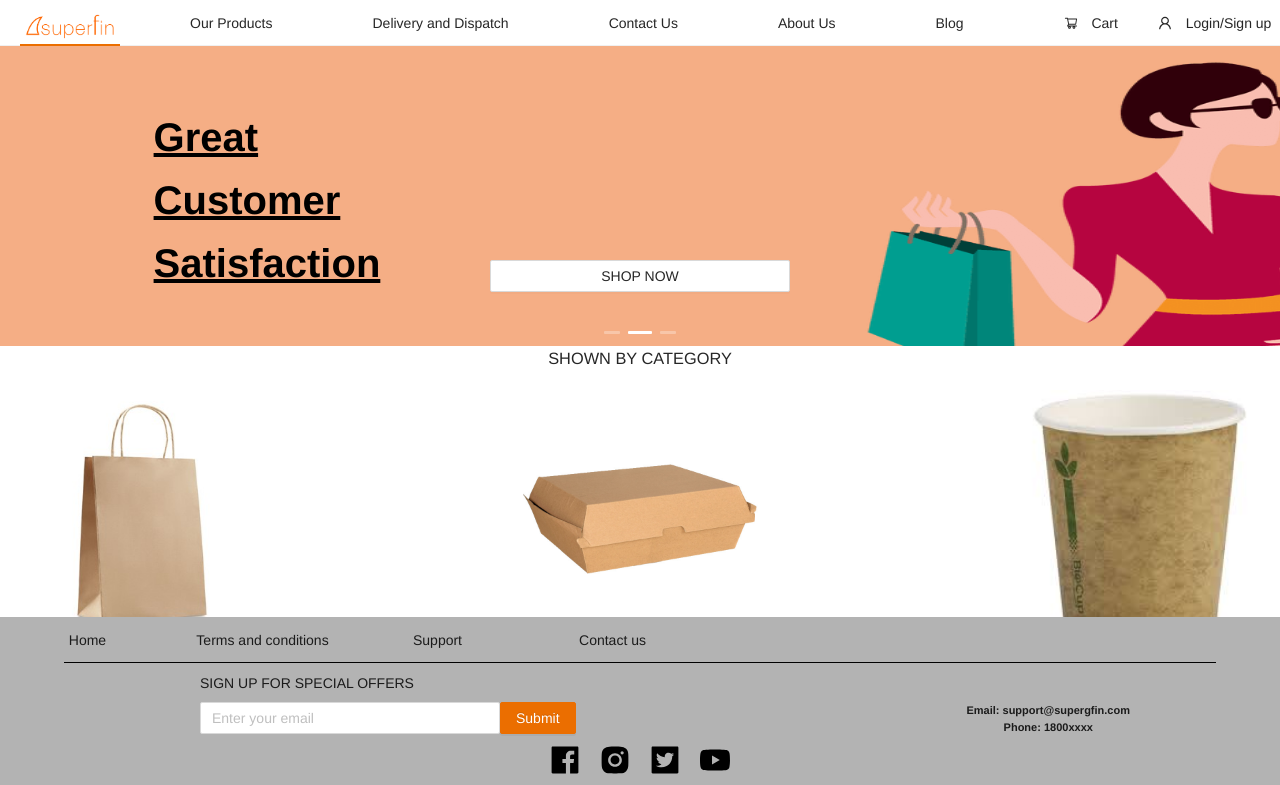
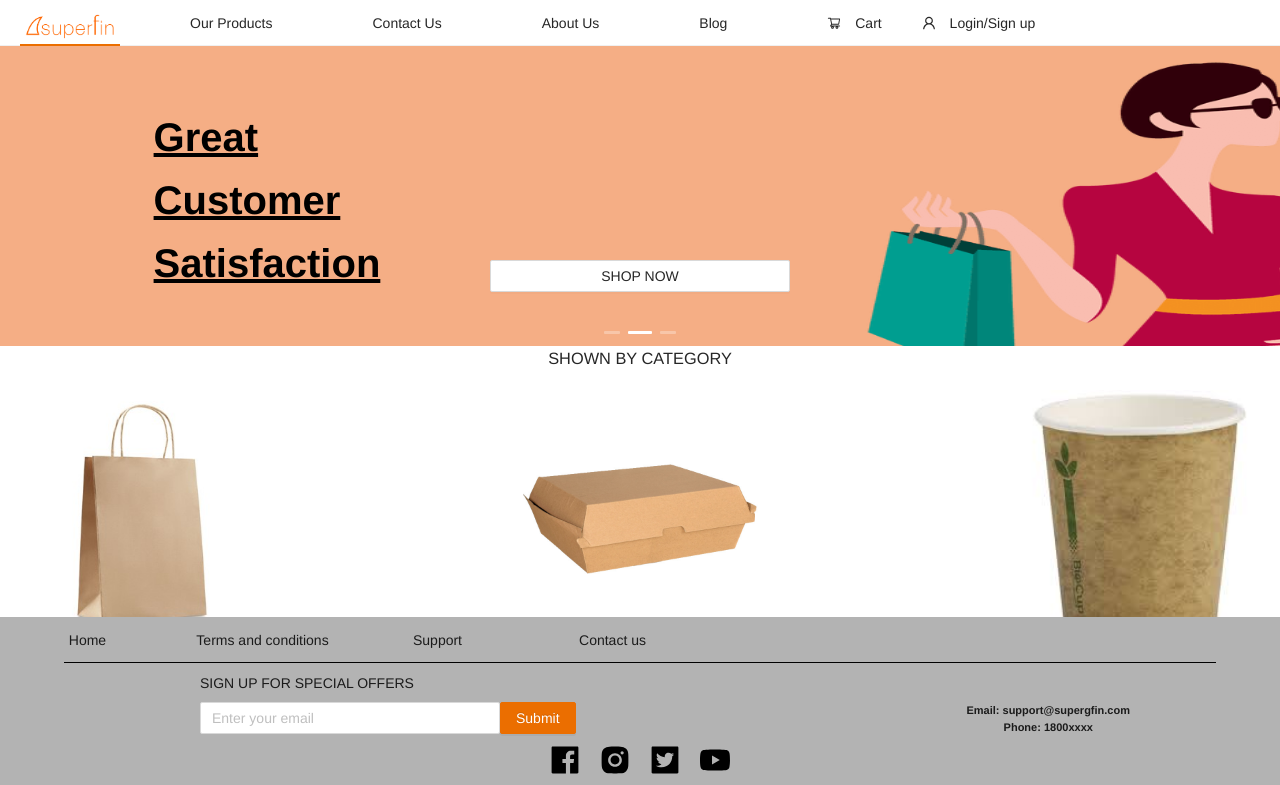
Before and after one commit to TrangNgyn/Superfin, a React (Create React App) app in the folder client/ReactProject/: page / in a window 1280 px wide. Shown: the top 785 px of the page. Built offline with nearby package versions, Linux system fonts and the light colour scheme.

Commit message:
Added Admin features to navbar

```diff
--- a/client/ReactProject/src/SharedComponents/Navbar/Navbar.js
+++ b/client/ReactProject/src/SharedComponents/Navbar/Navbar.js
@@ -5,15 +5,19 @@ import React, { useState } from 'react';
 import { Link } from 'react-router-dom';
 import image from '../../_assets/Images/Logo.png'
 
+
+
+
+
+
+
 //fake user and login check
 const fakeUser = {
   name: "Homer",
-  loggedIn: false
+  loggedIn: false,
+  userType: "GUEST"
 }
 
-const checkLoggedIn = () => {
-  return fakeUser.loggedIn;
-}
 
 //fake getCategories API function
 const getCategories = () => {
@@ -25,29 +29,60 @@ const getCategories = () => {
     {c_name: "Boxes"}
   ];
 }
-export default function Navbar(props){
-  const[currentMenuItem, setMenuItem] = useState("");
-  const [loggedStatus, setLoggedStatus] = useState(checkLoggedIn);
-  console.log(currentMenuItem);
 
-  function handleMenuClick(menuitem){
-    setMenuItem(menuitem);
+
+
+
+
+
+
+
+
+
+
+
+
+
+
+
+
+
+
+
+
+export default function Navbar(){
+
+  const [userType, setUserType] = useState(fakeUser.userType);
+
+
+
+
+
+
+
+
+  const logout = () => {          //fake login logout functions
+    setUserType("GUEST");
   }
 
-  const logout = () => {          //fake login logout functions
-    fakeUser.loggedIn = false;
-    setLoggedStatus(false);
+  //delete these login functions
+  const loginUserCustomer = () => {
+    setUserType("CUSTOMER");
+    history.push('/');
   }
 
-  //delete this
-  const loginUser = () => {
-    fakeUser.loggedIn = true;
-    setLoggedStatus(true);
-    history.push('/');
+  const loginUserAdmin = () => {
+    setUserType("ADMIN");
+    history.push('/admin');
   }
-  //Welcome, User dropdown
-  const welcomeDropdown = (
-    <Menu>
+
+
+
+
+
+
+  const subCustomer = (
+    <>
       <Menu.Item>
           <Link to="/myAccount"> My Account </Link>
         </Menu.Item>
@@ -63,11 +98,41 @@ export default function Navbar(props){
         <Menu.Item>
           <Link to="/editProfile"> Edit Profile </Link>
       </Menu.Item>
+    </>
+  );
+
+  const subAdmin = (
+    <Menu.Item>
+      <Link to="/myAccountAdmin"> My Account </Link>
+    </Menu.Item>
+  );
+
+
+  let subWelcome = <></>;
+
+  if(userType==="CUSTOMER") subWelcome = subCustomer;
+  else if(userType==="ADMIN") subWelcome = subAdmin;
+
+
+  //Welcome User CUSTOMER dropdown
+  const welcomeDropdown = (
+
+
+    <Menu>
+      {subWelcome}
       <Menu.Item>
         <Link to="/" onClick={logout}> Logout</Link>
       </Menu.Item>
     </Menu>
   );
+
+
+
+
+
+
+
+
   //Fake categories API call
   const categories = getCategories();
 
@@ -92,13 +157,36 @@ export default function Navbar(props){
       </Menu.Item>
     </Menu>
   );
+
+
+
+
+
+
+
+
+
+
+
+
+
+
+
+
+
+
+
+
+
+
   //Login/Welcome, User menu item that changes based on whether user is logged in or not
 
-    let login = ( <Menu.Item key = "Login" onContextMenu={loginUser} icon={<UserOutlined />} style = {{float: "right"}}>
-                    <Link to="/login"> Login/Sign up </Link>        {/*remove onclick event. This is for demonstration only*/}
-                  </Menu.Item> );
+  let login = ( <Menu.Item key = "Login" onContextMenu={loginUserCustomer} onDoubleClick={loginUserAdmin} icon={<UserOutlined />} style = {{float: "right"}}>
+                  <Link to="/login"> Login/Sign up </Link>
+                </Menu.Item>
+      );
 
-    if(loggedStatus){
+  if(userType==="CUSTOMER"){
     login = ( <Menu.Item key = "Welcome"  icon={<UserOutlined />} style = {{float: "right"}}>
                 <Dropdown overlay={welcomeDropdown}>
                   <span> Welcome, {fakeUser.name} </span>
@@ -106,26 +194,53 @@ export default function Navbar(props){
               </Menu.Item>
     );
   }
+  else if(userType==="ADMIN"){
+    login = (
+      <Menu.Item key = "Welcome"  icon={<UserOutlined />} style = {{float: "right"}}>
+        <Dropdown overlay={welcomeDropdown}>
+          <span> Welcome, {fakeUser.name} </span>
+        </Dropdown>
+      </Menu.Item>
+    );
+  }
 
-    return (
-      <div >
 
-        <Menu className="Menu" onClick={(menu) => handleMenuClick(menu.key)} mode="horizontal" style={{textAlign: "center"}}>
 
-            <Menu.Item key="Logo" style = {{float: "left"}}>
-              <Link to="/">
-                <img src={image} style= {{ width: "100px"}} alt="Logo" />
-              </Link>
-            </Menu.Item >
 
+  const orderDropdown = (
+    <Menu>
+        <Menu.Item>
+            <Link to="/currentOrders">Current Orders</Link>
+        </Menu.Item>
+
+        <Menu.Item>
+            <Link to="/admin">Add Order</Link>
+        </Menu.Item>
+
+        <Menu.Item>
+            <Link to="/processedOrders">Processed Orders</Link>
+        </Menu.Item>
+    </Menu>
+  );
+
+  const productsDropdown = (
+    <Menu>
+        <Menu.Item>
+            <Link to="/manageProducts">Manage Products</Link>
+        </Menu.Item>
+
+        <Menu.Item>
+            <Link to="/editAddProducts">Add Product</Link>
+        </Menu.Item>
+    </Menu>
+  );
+
+  let mainMenu = (
+    <>
       <Menu.Item key="Products" style = {{marginLeft: "30px", marginRight: "30px"}}>
         <Dropdown overlay={ourProductsDropdown}>
           <span>Our Products</span>
         </Dropdown>
-            </Menu.Item >
-
-            <Menu.Item key="Delivery" style = {{marginLeft: "30px", marginRight: "30px"}}>
-              <Link to="/deliveryDispatch"> Delivery and Dispatch </Link>
       </Menu.Item >
 
       <Menu.Item key="Contact" style = {{marginLeft: "30px", marginRight: "30px"}}>
@@ -143,6 +258,52 @@ export default function Navbar(props){
       <Menu.Item key="Cart" className = "rightItems"  icon = {<ShoppingCartOutlined /> } style = {{float: "right", marginLeft:"60px"}}>
         <Link to="/cart"> Cart </Link>
       </Menu.Item>
+    </>
+  );
+
+  if(userType==="ADMIN"){
+    mainMenu = (
+      <>
+        <Menu.Item key="Orders" style = {{marginLeft: "30px", marginRight: "30px"}}>
+          <Dropdown overlay={orderDropdown}>
+            <span>Orders</span>
+          </Dropdown>
+        </Menu.Item>
+
+        <Menu.Item key="Products" style = {{marginLeft: "30px", marginRight: "30px"}}>
+          <Dropdown overlay={productsDropdown}>
+            <span>Products</span>
+          </Dropdown>
+        </Menu.Item>
+
+        <Menu.Item key="EditCompany" style = {{marginLeft: "30px", marginRight: "30px"}}>
+            <Link to="/editCompanyInformation">Edit Company Information</Link>
+        </Menu.Item>
+      </>
+    );
+  }
+
+
+
+
+
+
+
+
+
+
+
+
+    return (
+      <div>
+        <Menu mode="horizontal" style={{textAlign: "center"}}>
+            <Menu.Item key="Logo" style = {{float: "left"}}>
+              <Link to="/">
+                <img src={image} style= {{ width: "100px"}} alt="Logo" />
+              </Link>
+            </Menu.Item >
+
+            {mainMenu}
 
             {login}
         </Menu>
```
Lines whose indentation alone changed are shown as unchanged.
